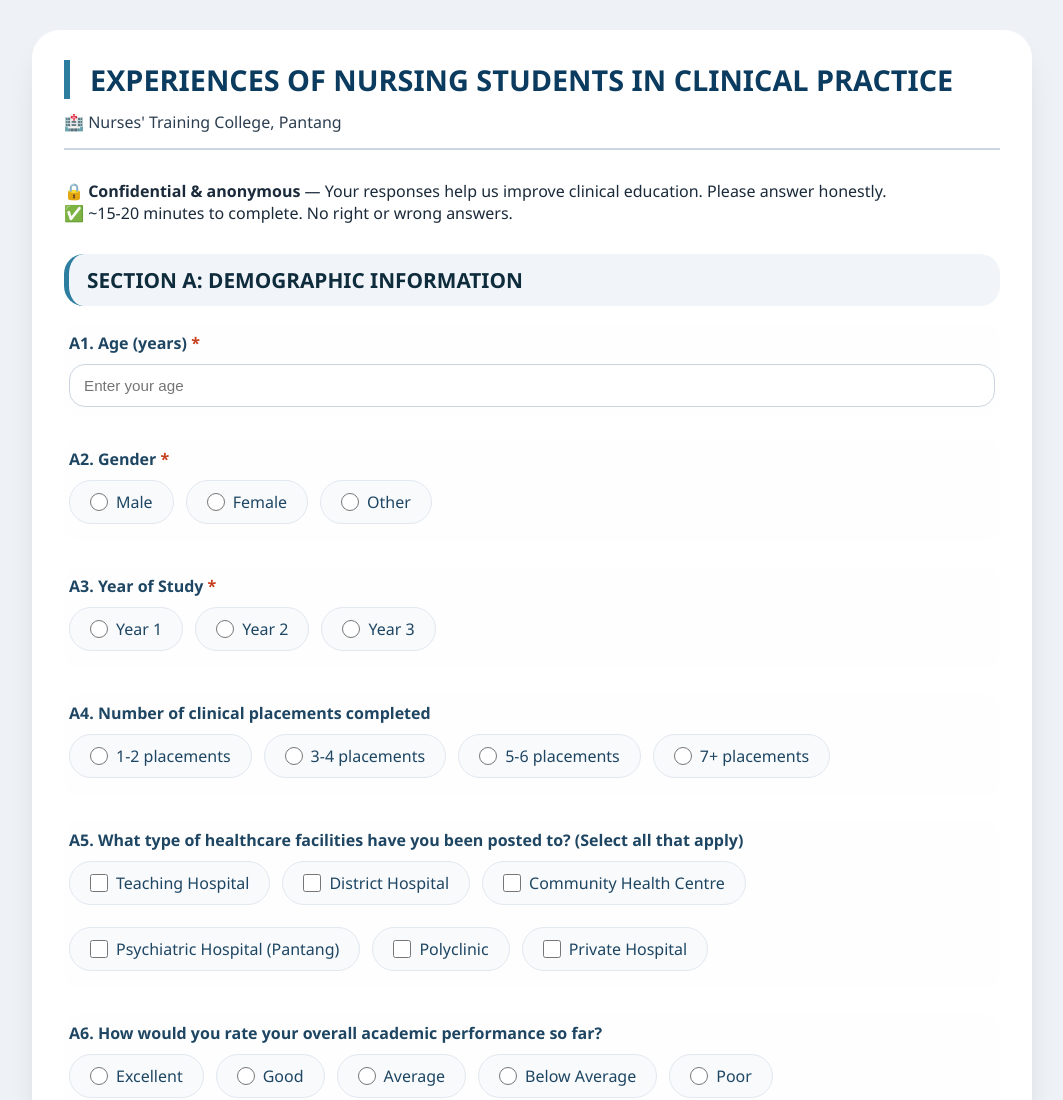
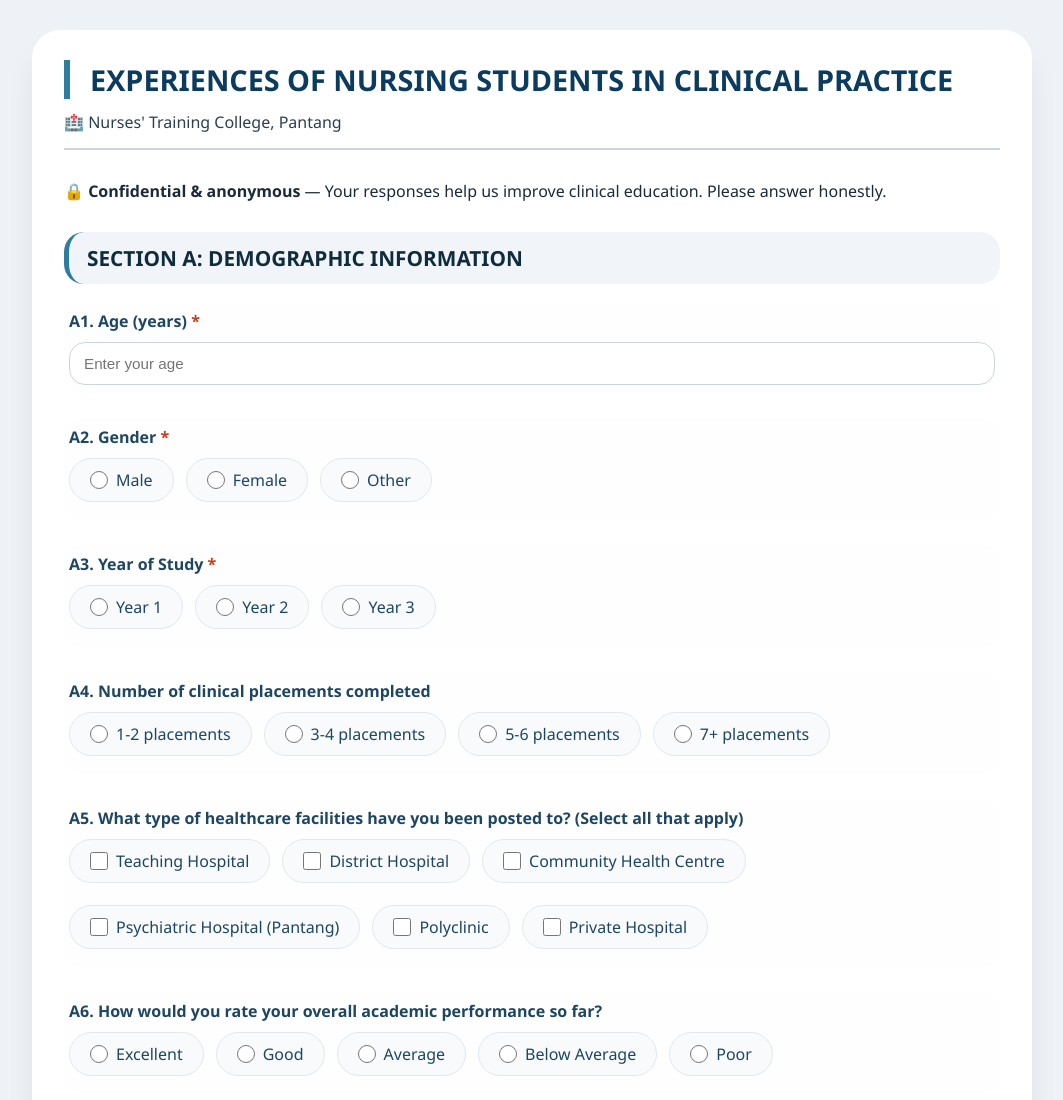
Before and after one commit to fingbrain-questionaires/Experiences_of_student_nurses_in_their_clinical_practice, a plain HTML site: page index.html in a window 1280 px wide. Shown: the top 1100 px of the page, without its empty margins (108-1171 px from the left). Drawn offline with Linux system fonts and the light colour scheme.

Commit message:
Update index.html

```diff
--- a/index.html
+++ b/index.html
@@ -213,7 +213,6 @@
         <span>🏥 Nurses' Training College, Pantang</span>
     </div>
     <p><strong>🔒 Confidential & anonymous</strong> — Your responses help us improve clinical education. Please answer honestly.</p>
-    <p>✅ ~15-20 minutes to complete. No right or wrong answers.</p>
 
     <form id="surveyForm">
         <!-- ================= SECTION A: DEMOGRAPHICS (6 items) ================= -->
```
